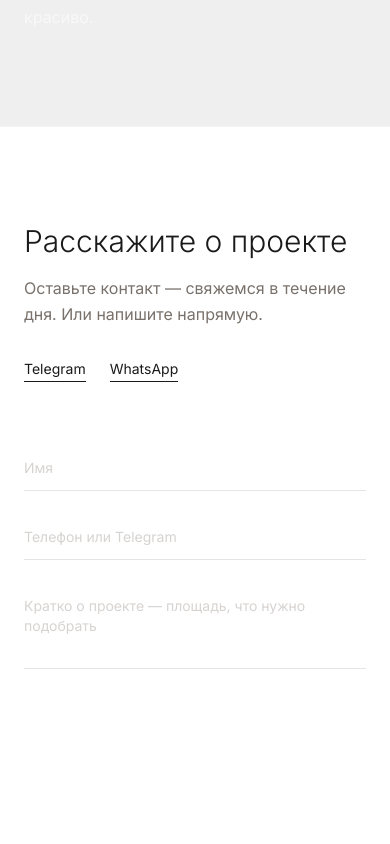
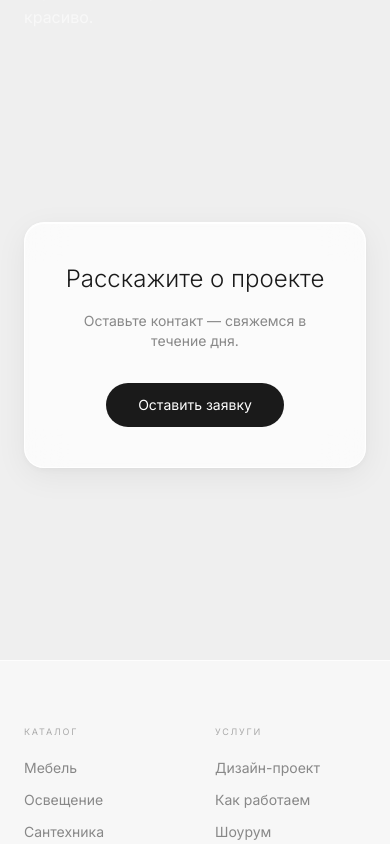
Before and after one commit to mansupraa-dot/fuzzy-fishstick, a React (Vite) app: page / in a window 390 px wide. Shown: the part 4520-5364 px from the top of the page. Built offline with nearby package versions, Linux system fonts and the light colour scheme.

Commit message:
feat: rebuild CTA section to Light Glass with Link to /brief

```diff
--- a/src/sections/CTA.jsx
+++ b/src/sections/CTA.jsx
@@ -1,67 +1,26 @@
+import { Link } from 'react-router-dom'
 import Reveal from '../components/ui/Reveal'
 
 export default function CTA() {
   return (
-    <section className="py-24 md:py-32 bg-white border-t border-stone-100">
-      <div className="max-w-6xl mx-auto px-6">
-        <div className="grid md:grid-cols-2 gap-16 items-start">
+    <section className="py-24 md:py-32">
+      <div className="max-w-3xl mx-auto px-6">
         <Reveal>
-            <div>
-              <h2 className="text-3xl md:text-4xl font-light text-graphite mb-4">
+          <div className="glass-card p-10 md:p-16 text-center">
+            <h2 className="text-2xl font-light text-ink mb-4">
               Расскажите о проекте
             </h2>
-              <p className="text-stone-500 leading-relaxed mb-4">
-                Оставьте контакт — свяжемся в течение дня. Или напишите напрямую.
+            <p className="text-sm text-ink-3 mb-8">
+              Оставьте контакт — свяжемся в течение дня.
             </p>
-              <div className="flex gap-6 mt-8">
-                <a
-                  href="https://t.me/pufflux"
-                  className="text-sm text-graphite border-b border-graphite/30 hover:border-graphite transition-colors pb-0.5"
+            <Link
+              to="/brief"
+              className="inline-block bg-ink text-white text-sm px-8 py-3 rounded-full hover:bg-ink/85 transition-colors"
             >
-                  Telegram
-                </a>
-                <a
-                  href="#"
-                  className="text-sm text-graphite border-b border-graphite/30 hover:border-graphite transition-colors pb-0.5"
-                >
-                  WhatsApp
-                </a>
-              </div>
+              Оставить заявку
+            </Link>
           </div>
         </Reveal>
-
-          <Reveal delay={150}>
-            <form className="flex flex-col gap-6" onSubmit={(e) => e.preventDefault()}>
-              <div className="flex flex-col gap-1">
-                <input
-                  type="text"
-                  placeholder="Имя"
-                  className="border-b border-stone-200 py-3 text-sm text-graphite placeholder-stone-300 focus:outline-none focus:border-graphite transition-colors bg-transparent"
-                />
-              </div>
-              <div className="flex flex-col gap-1">
-                <input
-                  type="tel"
-                  placeholder="Телефон или Telegram"
-                  className="border-b border-stone-200 py-3 text-sm text-graphite placeholder-stone-300 focus:outline-none focus:border-graphite transition-colors bg-transparent"
-                />
-              </div>
-              <div className="flex flex-col gap-1">
-                <textarea
-                  rows={3}
-                  placeholder="Кратко о проекте — площадь, что нужно подобрать"
-                  className="border-b border-stone-200 py-3 text-sm text-graphite placeholder-stone-300 focus:outline-none focus:border-graphite transition-colors bg-transparent resize-none"
-                />
-              </div>
-              <button
-                type="submit"
-                className="mt-2 bg-graphite text-white text-sm px-8 py-4 hover:bg-stone-700 transition-colors self-start"
-              >
-                Отправить
-              </button>
-            </form>
-          </Reveal>
-        </div>
       </div>
     </section>
   )
```
Also changed, not shown: 1 other file (tests, documents, lock files or other folders). Lines whose indentation alone changed are shown as unchanged.
